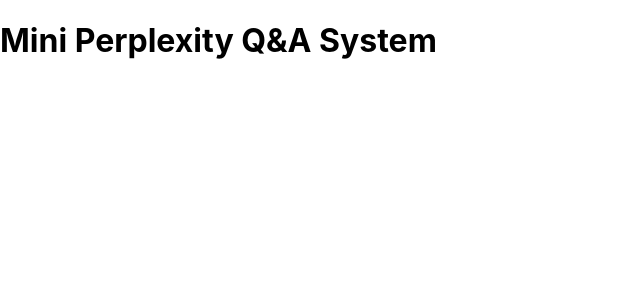
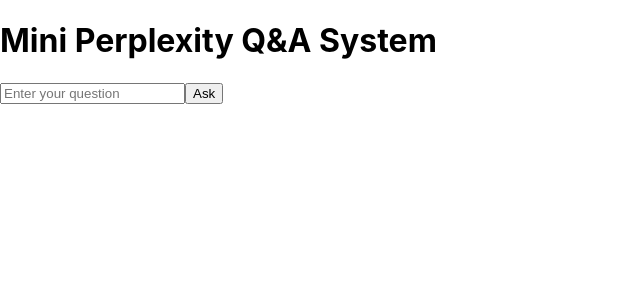
Before and after one commit to sourav1087c/mini-perplexity, a React (Create React App) app in the folder frontend/: page / in a window 1280 px wide. Shown: the top 300 px of the page, without its empty margins (0-640 px from the left). Built offline with nearby package versions, Linux system fonts and the light colour scheme; the HTML template or start-up script is replaced by a standard one.

Commit message:
Develop basic user interface with input form in React

```diff
--- a/frontend/src/App.js
+++ b/frontend/src/App.js
@@ -1,9 +1,28 @@
-import React from 'react';
+// frontend/src/App.js
+import React, { useState } from 'react';
 
 function App() {
+  const [question, setQuestion] = useState('');
+
+  const handleSubmit = (e) => {
+    e.preventDefault();
+    // Handle form submission later
+    console.log(question);
+  };
+
   return (
     <div>
       <h1>Mini Perplexity Q&A System</h1>
+      <form onSubmit={handleSubmit}>
+        <input
+          type="text"
+          placeholder="Enter your question"
+          value={question}
+          onChange={(e) => setQuestion(e.target.value)}
+          required
+        />
+        <button type="submit">Ask</button>
+      </form>
     </div>
   );
 }
```
